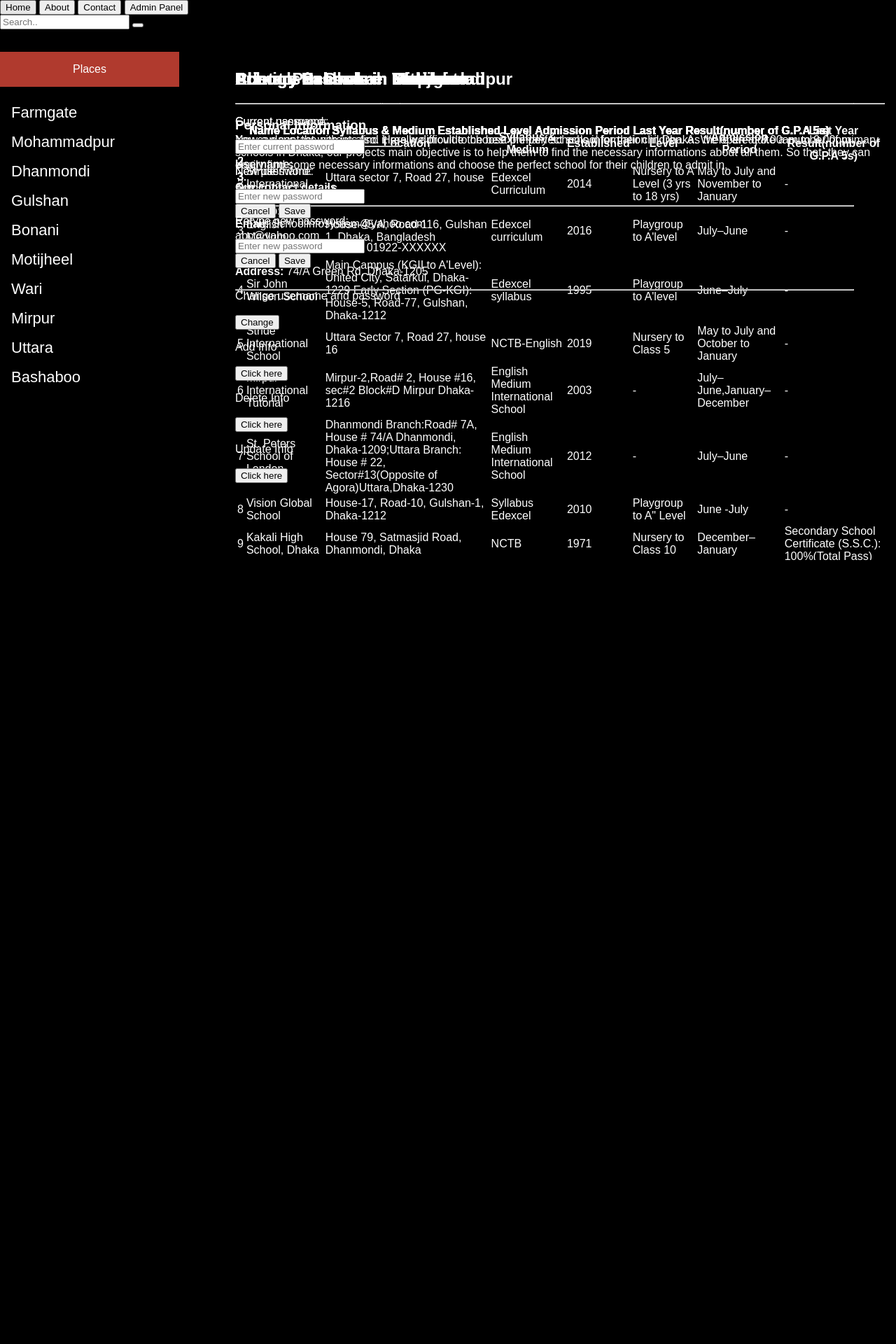
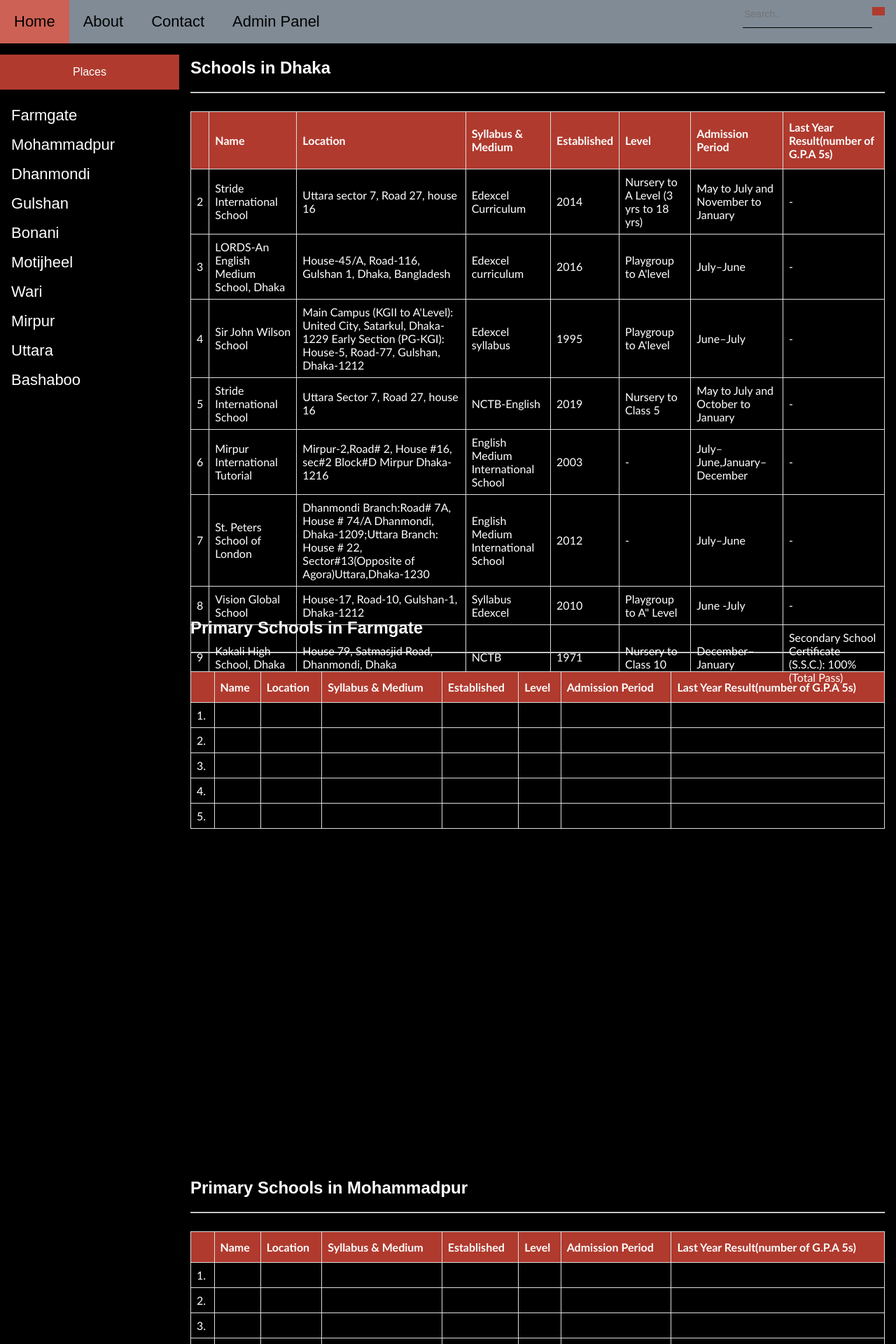
Before and after one commit to Suha142/python-project, a Django app: page /home/main in a window 1280 px wide. Shown: the top 1920 px of the page at 70% size. Before the commit the page ends 800 px from the top, so only its background shows below. Run offline with Django 3.2, Linux system fonts and the light colour scheme; data comes from the database, SQL or seed files in the repository.

Commit message:
Update style.css

```diff
--- a/SchoolInfoSystem/static/schools/CSS/style.css
+++ b/SchoolInfoSystem/static/schools/CSS/style.css
@@ -51,11 +51,9 @@ ul.sidenav li button:hover:not(.active) {
 }
 
 div.content {
-    margin-top: 20px;
-  margin-left: 25%;
+  margin-left: 20%;
   padding: 1px 16px;
   height: 800px;
-  position: fixed;
 }
 
 @media screen and (max-width: 900px) {
@@ -70,6 +68,9 @@ div.content {
     padding: 15px;
   }
 
+  div.content {margin-left: 0;}
+}
+
 @media screen and (max-width: 400px) {
   ul.sidenav li button {
     text-align: center;
@@ -80,9 +81,6 @@ div.content {
     .topnav {
       overflow: hidden;
       background-color: #808B96;
-      position: fixed;
-      top: 0;
-      width: 100%;
     }
 
     .topnav button {
@@ -158,13 +156,11 @@ div.content {
   font-family: "Trebuchet MS", Arial, Helvetica, sans-serif;
   border-collapse: collapse;
   width: 100%;
-  font-size: 12px;
 }
 
 #list td, #list th {
   border: 1px solid #ddd;
-  padding: 4px;
-  font-size: 12px;
+  padding: 8px;
 }
 
 #list tr:nth-child(even){background-color: black;color: white;}
@@ -172,8 +168,8 @@ div.content {
 #list tr:hover {background-color: #F5B7B1; color: black;}
 
 #list th {
-  padding-top: 10px;
-  padding-bottom: 10px;
+    padding-top: 12px;
+  padding-bottom: 12px;
   text-align: left;
   background-color: #B03A2E;
   color: white;
```
